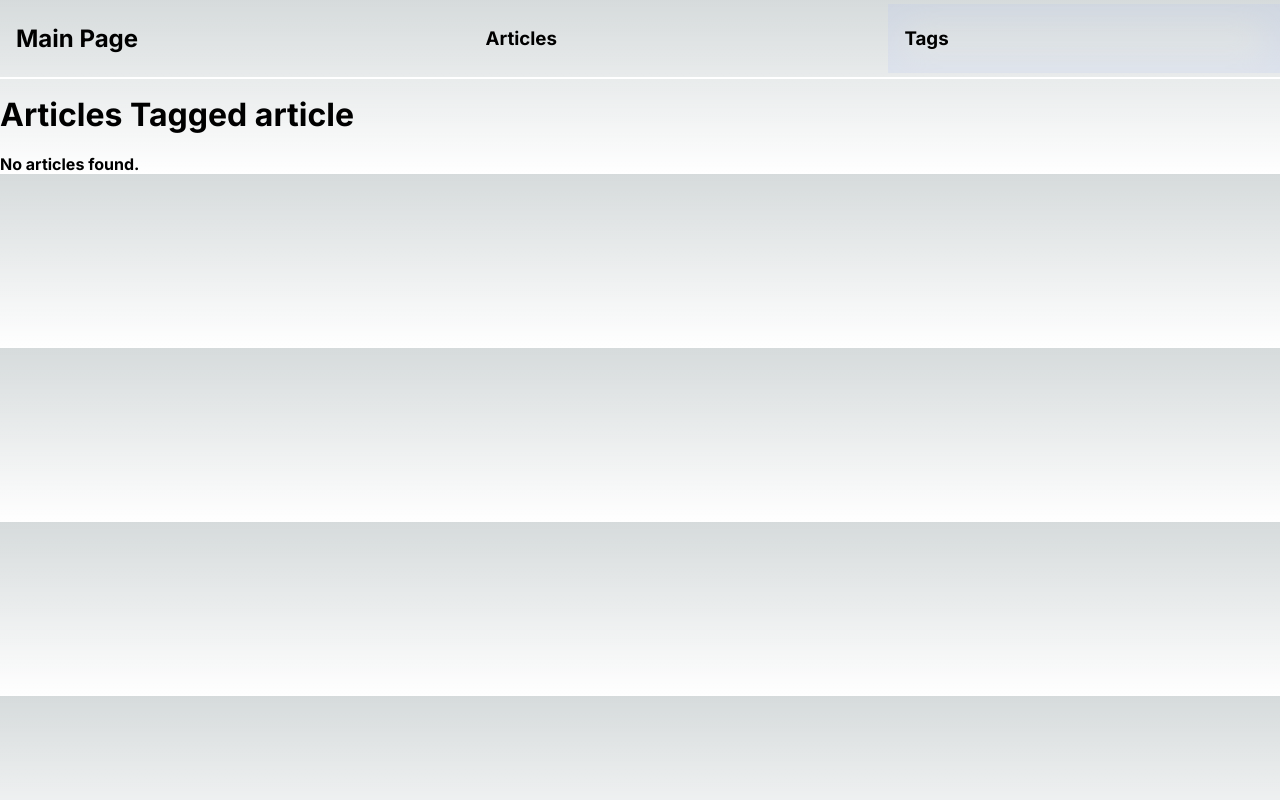
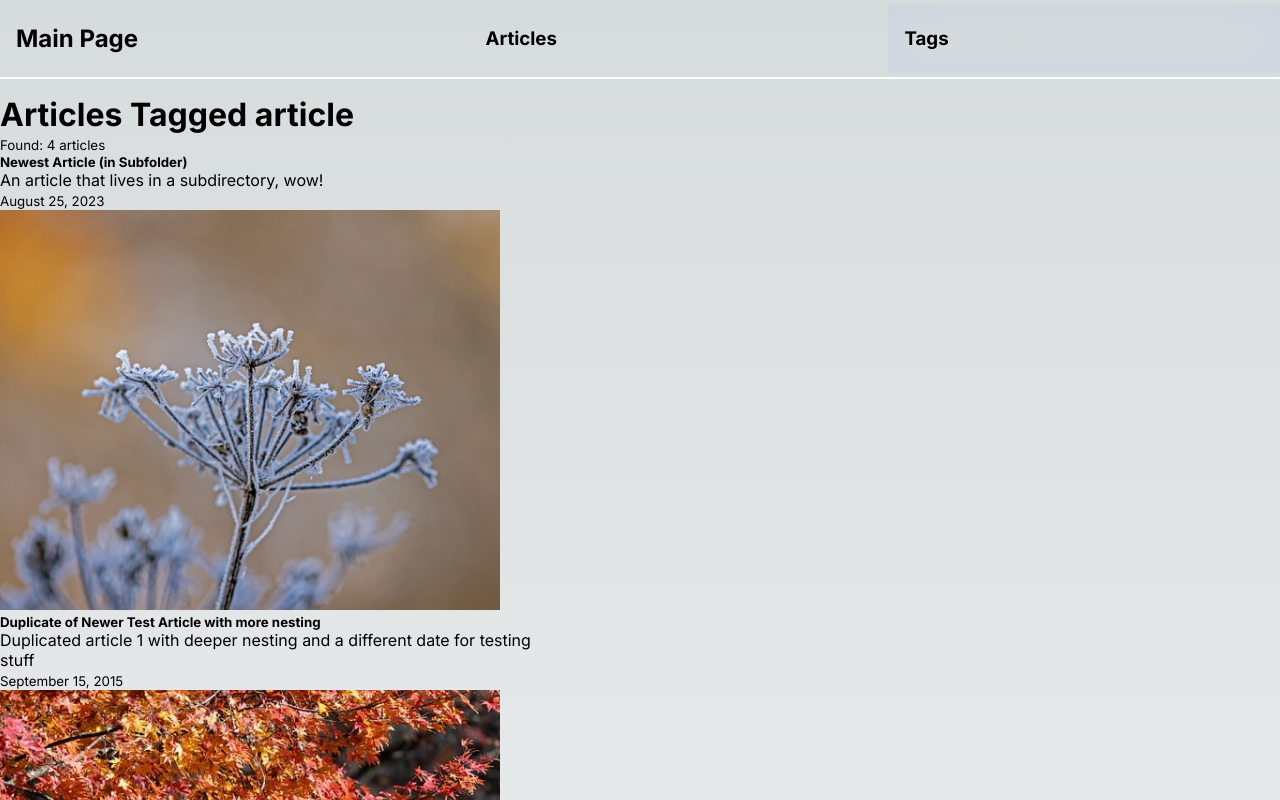
Before and after one commit to ardunster/nextjs-ssr, a Next.js app: page /tags/article in a window 1280 px wide. Shown: the top 800 px of the page. Built offline with nearby package versions, Linux system fonts and the light colour scheme.

Commit message:
Finish implementing filterArticlesByTag

```diff
--- a/src/app/_utils/tags.ts
+++ b/src/app/_utils/tags.ts
@@ -34,5 +34,7 @@ export function filterArticlesByTag(
   articles: Article[],
   tag: string,
 ): Article[] {
-  return []
+  return articles.filter((article) => {
+    return article.data.tags && article.data.tags.includes(tag)
+  })
 }
```
